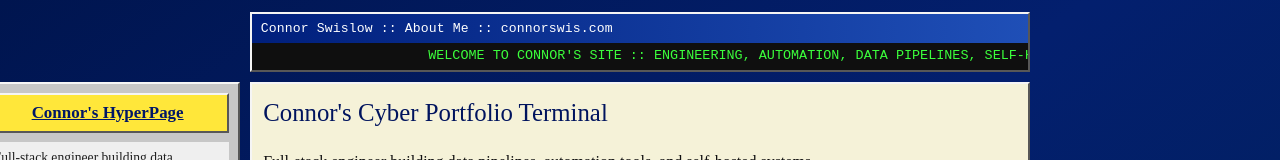
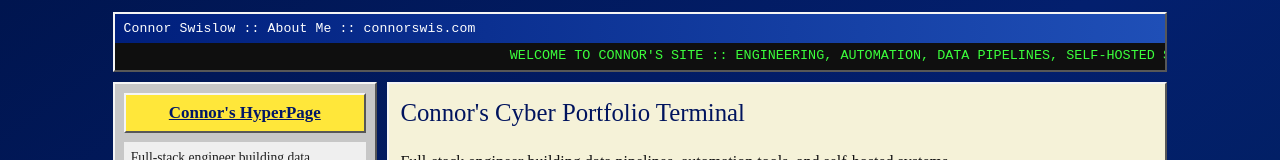
Before and after one commit to ConnorSwis/Connor-Portfolio, a React (Vite) app: page / in a window 1280 px wide. Shown: the top 160 px of the page. Built offline with nearby package versions, Linux system fonts and the light colour scheme; no server answers.

Commit message:
Update App.css

```diff
--- a/src/App.css
+++ b/src/App.css
@@ -1314,6 +1314,27 @@
   }
 }
 
+@media (max-width: 1329px) {
+  .retro-header,
+  .retro-footer {
+    max-width: calc(16.5rem + 0.65rem + 780px);
+  }
+
+  .retro-stage {
+    grid-template-columns: 16.5rem minmax(0, 780px);
+    justify-content: center;
+    column-gap: 0.65rem;
+  }
+
+  .retro-sidebar-cell {
+    justify-self: stretch;
+  }
+
+  .retro-content-cell {
+    grid-column: 2;
+  }
+}
+
 @media (max-aspect-ratio: 999/1000) {
   .retro-header,
   .retro-footer {
```
